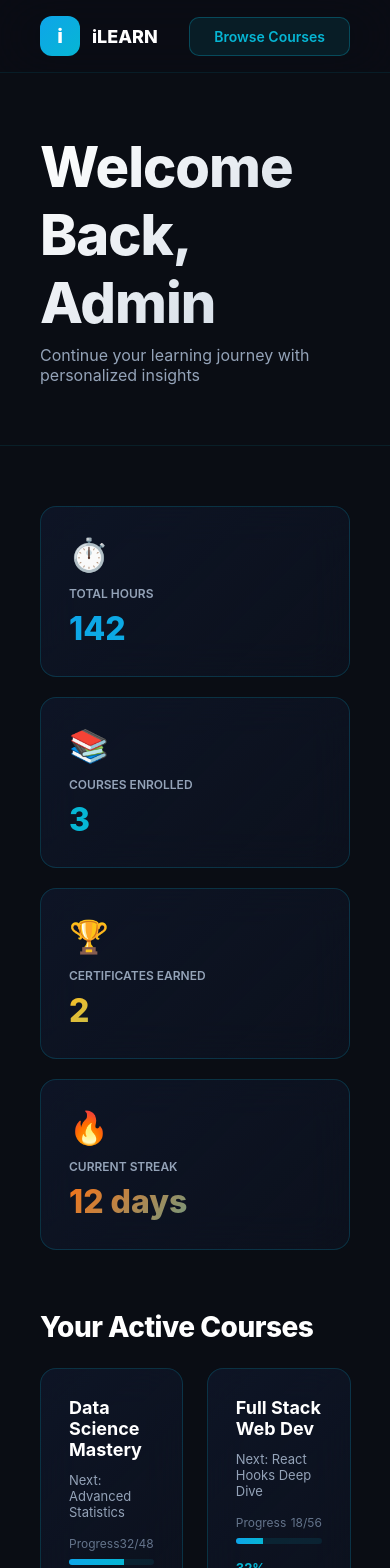
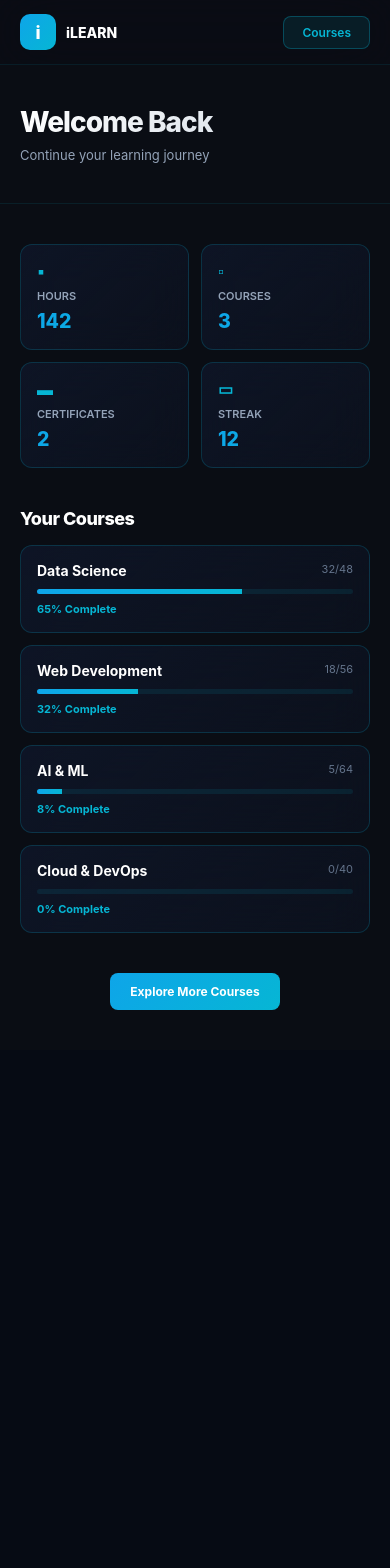
Before and after one commit to emmagreat49-glitch/ilearn-nextjs, a Next.js app: page /dashboard in a window 390 px wide. Shown: the top 1568 px of the page. After the commit the page ends 1050 px from the top, so only its background shows below. Built offline with nearby package versions, Linux system fonts and the light colour scheme.

Commit message:
mobile: premium dashboard with improved spacing

```diff
--- a/app/dashboard/page.tsx
+++ b/app/dashboard/page.tsx
@@ -1,9 +1,6 @@
 'use client'
-import { useState } from 'react'
 
 export default function DashboardPage() {
-  const [activeTab, setActiveTab] = useState('overview')
-
   return (
     <div style={{
       background: '#0a0d14',
@@ -19,58 +16,56 @@ export default function DashboardPage() {
         background: 'rgba(10, 13, 20, 0.5)',
         backdropFilter: 'blur(30px)',
         borderBottom: '1px solid rgba(6, 182, 212, 0.1)',
-        padding: '16px 0',
+        padding: '14px 20px',
       }}>
         <div style={{
-          maxWidth: '1400px',
-          margin: '0 auto',
-          padding: '0 40px',
           display: 'flex',
           justifyContent: 'space-between',
           alignItems: 'center',
+          maxWidth: '1400px',
+          margin: '0 auto',
         }}>
-          <a href="/" style={{ display: 'flex', alignItems: 'center', gap: '12px', textDecoration: 'none', color: 'white' }}>
+          <a href="/" style={{ display: 'flex', alignItems: 'center', gap: '10px', textDecoration: 'none', color: 'white' }}>
             <div style={{
-              width: '40px',
-              height: '40px',
+              width: '36px',
+              height: '36px',
               background: 'linear-gradient(135deg, #0ea5e9 0%, #06b6d4 100%)',
-              borderRadius: '12px',
+              borderRadius: '10px',
               display: 'flex',
               alignItems: 'center',
               justifyContent: 'center',
               fontWeight: '800',
-              fontSize: '20px',
+              fontSize: '18px',
             }}>i</div>
-            <span style={{ fontSize: '18px', fontWeight: '800' }}>iLEARN</span>
+            <span style={{ fontSize: 'clamp(14px, 3.5vw, 16px)', fontWeight: '800' }}>iLEARN</span>
           </a>
-          <div style={{ display: 'flex', gap: '16px', alignItems: 'center' }}>
           <a href="/courses" style={{
-              padding: '10px 24px',
+            padding: '8px 18px',
             background: 'rgba(6, 182, 212, 0.1)',
             border: '1px solid rgba(6, 182, 212, 0.3)',
-              borderRadius: '10px',
+            borderRadius: '8px',
             color: '#06b6d4',
             fontWeight: '600',
             cursor: 'pointer',
-              fontSize: '14px',
+            fontSize: 'clamp(12px, 3vw, 13px)',
             textDecoration: 'none',
             transition: 'all 0.3s',
+            whiteSpace: 'nowrap',
           }}>
-              Browse Courses
+            Courses
           </a>
-          </div>
         </div>
       </nav>
 
       {/* Header */}
       <div style={{
-        padding: '60px 40px',
+        padding: 'clamp(40px, 10vw, 60px) 20px',
         maxWidth: '1400px',
         margin: '0 auto',
         borderBottom: '1px solid rgba(6, 182, 212, 0.1)',
       }}>
         <h1 style={{
-          fontSize: '56px',
+          fontSize: 'clamp(28px, 7vw, 48px)',
           fontWeight: '800',
           marginBottom: '8px',
           letterSpacing: '-1px',
@@ -78,56 +73,48 @@ export default function DashboardPage() {
           WebkitBackgroundClip: 'text',
           WebkitTextFillColor: 'transparent',
         }}>
-          Welcome Back, Admin
+          Welcome Back
         </h1>
-        <p style={{ fontSize: '16px', color: '#94a3b8' }}>
-          Continue your learning journey with personalized insights
+        <p style={{ fontSize: 'clamp(13px, 3vw, 15px)', color: '#94a3b8' }}>
+          Continue your learning journey
         </p>
       </div>
 
-      {/* Main Content */}
-      <div style={{ padding: '60px 40px', maxWidth: '1400px', margin: '0 auto' }}>
       {/* Stats Grid */}
+      <div style={{ padding: 'clamp(40px, 10vw, 60px) 20px', maxWidth: '1400px', margin: '0 auto' }}>
         <div style={{
           display: 'grid',
-          gridTemplateColumns: 'repeat(auto-fit, minmax(240px, 1fr))',
-          gap: '20px',
-          marginBottom: '60px',
+          gridTemplateColumns: 'repeat(auto-fit, minmax(150px, 1fr))',
+          gap: 'clamp(12px, 3vw, 16px)',
+          marginBottom: 'clamp(40px, 10vw, 60px)',
         }}>
           {[
-            { label: 'Total Hours', value: '142', icon: '⏱️', color: '#0ea5e9' },
-            { label: 'Courses Enrolled', value: '3', icon: '📚', color: '#06b6d4' },
-            { label: 'Certificates Earned', value: '2', icon: '🏆', color: '#fbbf24' },
-            { label: 'Current Streak', value: '12 days', icon: '🔥', color: '#f97316' },
+            { label: 'Hours', value: '142', icon: '▪' },
+            { label: 'Courses', value: '3', icon: '▫' },
+            { label: 'Certificates', value: '2', icon: '▬' },
+            { label: 'Streak', value: '12', icon: '▭' },
           ].map((stat, i) => (
             <div
               key={i}
               style={{
-                padding: '28px',
+                padding: 'clamp(16px, 4vw, 24px)',
                 background: 'linear-gradient(135deg, rgba(15, 23, 42, 0.8) 0%, rgba(15, 23, 42, 0.4) 100%)',
                 border: '1px solid rgba(6, 182, 212, 0.2)',
-                borderRadius: '16px',
+                borderRadius: '12px',
                 backdropFilter: 'blur(20px)',
-                cursor: 'pointer',
                 transition: 'all 0.3s',
               }}
-              onMouseEnter={(e) => {
-                e.currentTarget.style.borderColor = 'rgba(6, 182, 212, 0.5)'
-                e.currentTarget.style.transform = 'translateY(-4px)'
-              }}
-              onMouseLeave={(e) => {
-                e.currentTarget.style.borderColor = 'rgba(6, 182, 212, 0.2)'
-                e.currentTarget.style.transform = 'translateY(0)'
-              }}
             >
-              <div style={{ fontSize: '32px', marginBottom: '12px' }}>{stat.icon}</div>
-              <div style={{ fontSize: '12px', color: '#94a3b8', fontWeight: '600', textTransform: 'uppercase', marginBottom: '8px' }}>
+              <div style={{ fontSize: 'clamp(16px, 4vw, 20px)', color: '#06b6d4', marginBottom: '8px', fontWeight: '600' }}>
+                {stat.icon}
+              </div>
+              <div style={{ fontSize: 'clamp(11px, 2.5vw, 12px)', color: '#94a3b8', fontWeight: '600', textTransform: 'uppercase', marginBottom: '6px' }}>
                 {stat.label}
               </div>
               <div style={{
-                fontSize: '32px',
+                fontSize: 'clamp(18px, 5vw, 24px)',
                 fontWeight: '800',
-                background: `linear-gradient(135deg, ${stat.color} 0%, #06b6d4 100%)`,
+                background: 'linear-gradient(135deg, #0ea5e9 0%, #06b6d4 100%)',
                 WebkitBackgroundClip: 'text',
                 WebkitTextFillColor: 'transparent',
               }}>
@@ -137,68 +124,49 @@ export default function DashboardPage() {
           ))}
         </div>
 
-        {/* Enrolled Courses */}
-        <div style={{ marginBottom: '60px' }}>
+        {/* Courses Section */}
         <h2 style={{
-            fontSize: '28px',
+          fontSize: 'clamp(18px, 4.5vw, 24px)',
           fontWeight: '800',
-            marginBottom: '24px',
+          marginBottom: 'clamp(16px, 4vw, 24px)',
           letterSpacing: '-0.5px',
         }}>
-            Your Active Courses
+          Your Courses
         </h2>
 
-          <div style={{ display: 'grid', gridTemplateColumns: '1fr 1fr', gap: '24px' }}>
+        <div style={{ display: 'grid', gridTemplateColumns: '1fr', gap: 'clamp(12px, 3vw, 16px)', marginBottom: 'clamp(40px, 10vw, 60px)' }}>
           {[
-              { title: 'Data Science Mastery', progress: 65, lessons: '32/48', nextLesson: 'Advanced Statistics' },
-              { title: 'Full Stack Web Dev', progress: 32, lessons: '18/56', nextLesson: 'React Hooks Deep Dive' },
-              { title: 'AI & Machine Learning', progress: 8, lessons: '5/64', nextLesson: 'Neural Networks Intro' },
-              { title: 'Cloud & DevOps', progress: 0, lessons: '0/40', nextLesson: 'AWS Fundamentals' },
+            { title: 'Data Science', progress: 65, lessons: '32/48' },
+            { title: 'Web Development', progress: 32, lessons: '18/56' },
+            { title: 'AI & ML', progress: 8, lessons: '5/64' },
+            { title: 'Cloud & DevOps', progress: 0, lessons: '0/40' },
           ].map((course, i) => (
             <div
               key={i}
               style={{
-                  padding: '28px',
+                padding: 'clamp(16px, 4vw, 20px)',
                 background: 'linear-gradient(135deg, rgba(15, 23, 42, 0.8) 0%, rgba(15, 23, 42, 0.4) 100%)',
                 border: '1px solid rgba(6, 182, 212, 0.2)',
-                  borderRadius: '16px',
+                borderRadius: '12px',
                 backdropFilter: 'blur(20px)',
-                  cursor: 'pointer',
                 transition: 'all 0.3s',
               }}
-                onMouseEnter={(e) => {
-                  e.currentTarget.style.borderColor = 'rgba(6, 182, 212, 0.5)'
-                  e.currentTarget.style.transform = 'translateY(-4px)'
-                }}
-                onMouseLeave={(e) => {
-                  e.currentTarget.style.borderColor = 'rgba(6, 182, 212, 0.2)'
-                  e.currentTarget.style.transform = 'translateY(0)'
-                }}
             >
-                <h3 style={{ fontSize: '18px', fontWeight: '700', marginBottom: '12px' }}>
+              <div style={{ display: 'flex', justifyContent: 'space-between', alignItems: 'start', marginBottom: '10px' }}>
+                <h3 style={{ fontSize: 'clamp(14px, 3.5vw, 16px)', fontWeight: '700' }}>
                   {course.title}
                 </h3>
-                <p style={{ fontSize: '13px', color: '#94a3b8', marginBottom: '16px' }}>
-                  Next: {course.nextLesson}
-                </p>
+                <span style={{ fontSize: 'clamp(11px, 2.5vw, 12px)', color: '#64748b' }}>
+                  {course.lessons}
+                </span>
+              </div>
 
-                {/* Progress */}
-                <div style={{ marginBottom: '16px' }}>
               <div style={{
-                    display: 'flex',
-                    justifyContent: 'space-between',
-                    marginBottom: '8px',
-                    fontSize: '12px',
-                    color: '#64748b',
-                  }}>
-                    <span>Progress</span>
-                    <span>{course.lessons}</span>
-                  </div>
-                  <div style={{
-                    height: '6px',
+                height: '5px',
                 background: 'rgba(6, 182, 212, 0.1)',
                 borderRadius: '3px',
                 overflow: 'hidden',
+                marginBottom: '8px',
               }}>
                 <div
                   style={{
@@ -209,31 +177,28 @@ export default function DashboardPage() {
                   }}
                 />
               </div>
-                </div>
 
-                <div style={{ fontSize: '13px', fontWeight: '700', color: '#06b6d4' }}>
+              <div style={{ fontSize: 'clamp(11px, 2.5vw, 13px)', fontWeight: '700', color: '#06b6d4' }}>
                 {course.progress}% Complete
               </div>
             </div>
           ))}
-          </div>
         </div>
 
         {/* CTA */}
         <div style={{ textAlign: 'center' }}>
           <a href="/courses" style={{
             display: 'inline-block',
-            padding: '14px 40px',
+            padding: 'clamp(11px, 2.5vw, 14px) clamp(20px, 5vw, 40px)',
             background: 'linear-gradient(135deg, #0ea5e9 0%, #06b6d4 100%)',
             border: 'none',
-            borderRadius: '10px',
+            borderRadius: '8px',
             color: 'white',
             fontWeight: '700',
-            fontSize: '14px',
+            fontSize: 'clamp(12px, 3vw, 14px)',
             textDecoration: 'none',
             cursor: 'pointer',
             transition: 'all 0.3s',
-            boxShadow: '0 20px 50px rgba(6, 182, 212, 0.2)',
           }}>
             Explore More Courses
           </a>
```
Lines whose indentation alone changed are shown as unchanged.
